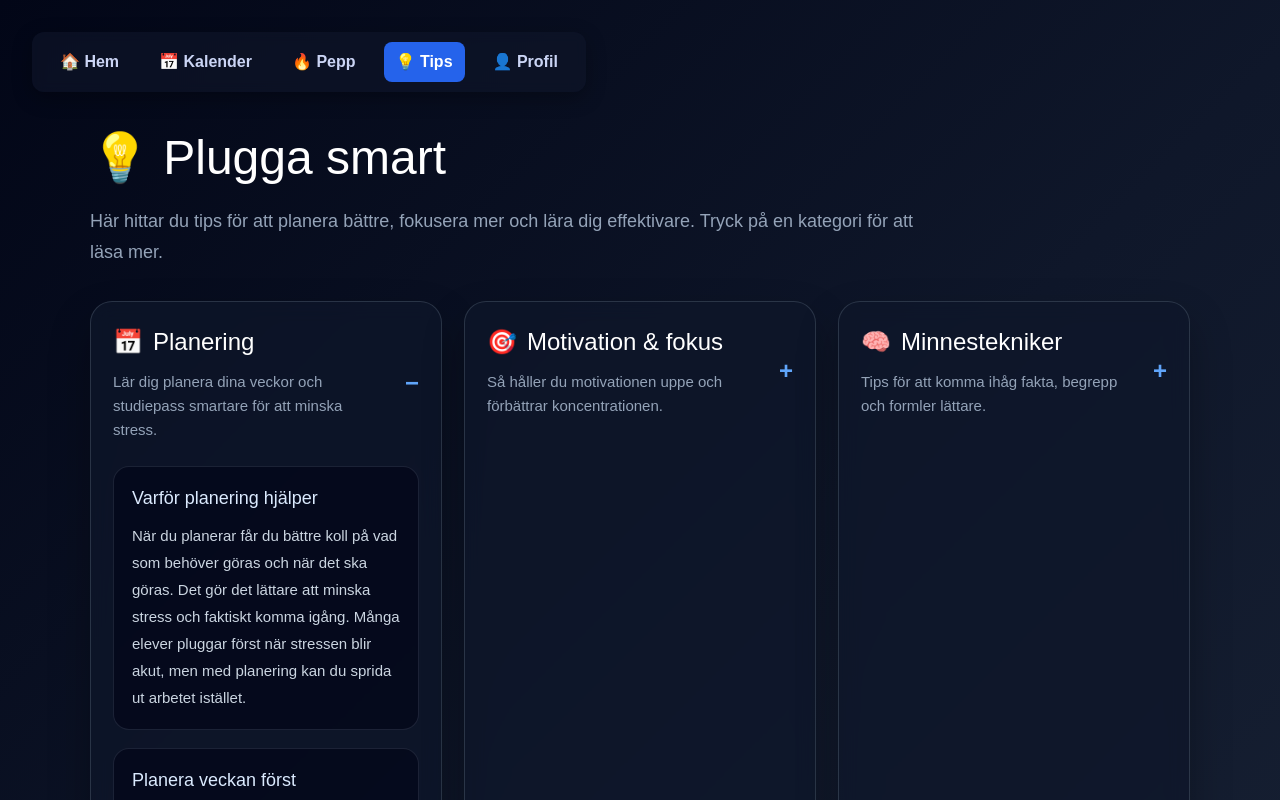
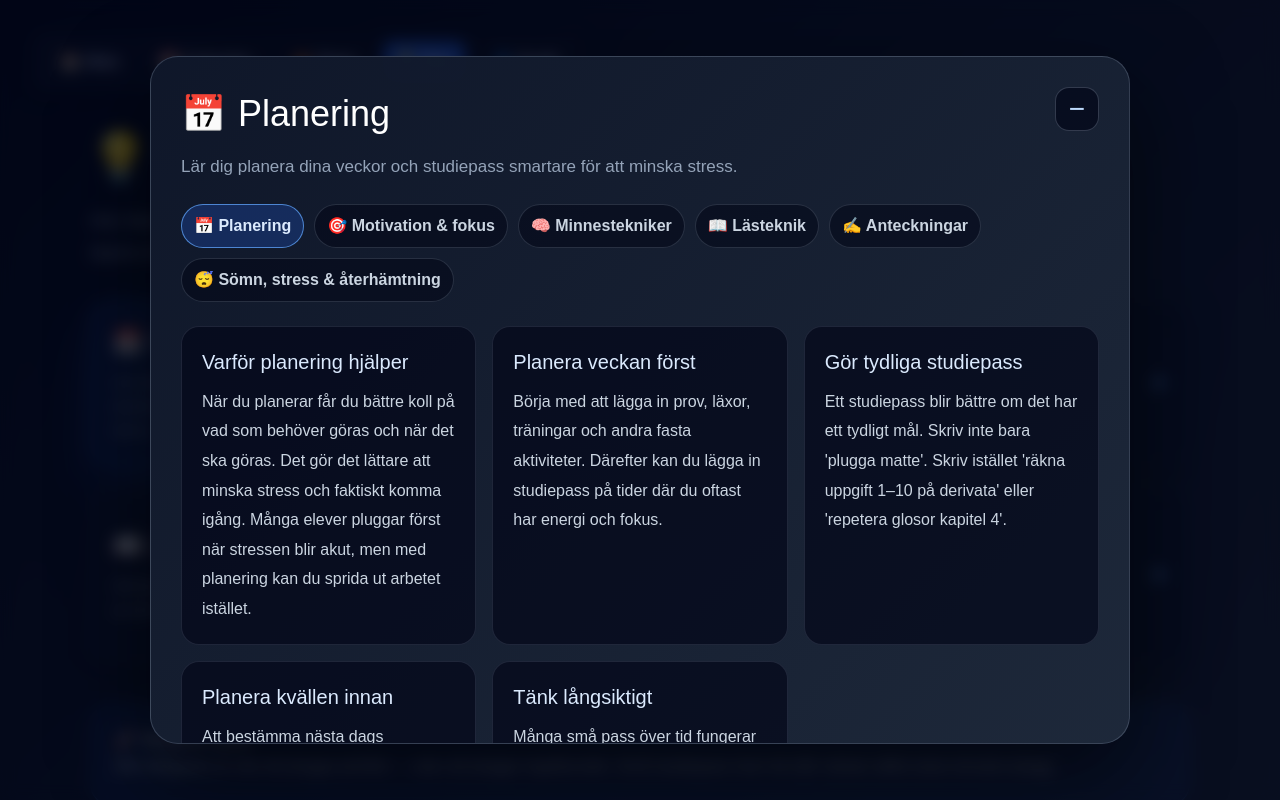
Before and after one commit to augustkroger-droid/Studiecoach, a Next.js app: page /tips in a window 1280 px wide. Both pictures are taken after a click on the button 266 px from the left and 383 px from the top of the page. Shown: the top 800 px of the page. Built offline with nearby package versions, Linux system fonts and the light colour scheme.

Commit message:
Update study tips page

```diff
--- a/app/tips/page.tsx
+++ b/app/tips/page.tsx
@@ -40,8 +40,7 @@ const sections = [
     {
         emoji: "🎯",
         title: "Motivation & fokus",
-    short:
-      "Så håller du motivationen uppe och förbättrar koncentrationen.",
+        short: "Så håller du motivationen uppe och förbättrar koncentrationen.",
         content: [
             {
                 heading: "Motivation kommer inte alltid först",
@@ -73,8 +72,7 @@ const sections = [
     {
         emoji: "🧠",
         title: "Minnestekniker",
-    short:
-      "Tips för att komma ihåg fakta, begrepp och formler lättare.",
+        short: "Tips för att komma ihåg fakta, begrepp och formler lättare.",
         content: [
             {
                 heading: "Förstå först",
@@ -106,8 +104,7 @@ const sections = [
     {
         emoji: "📖",
         title: "Lästeknik",
-    short:
-      "Så läser du effektivare och förstår mer av det du läser.",
+        short: "Så läser du effektivare och förstår mer av det du läser.",
         content: [
             {
                 heading: "Skumma först",
@@ -139,8 +136,7 @@ const sections = [
     {
         emoji: "✍️",
         title: "Anteckningar",
-    short:
-      "Hur du gör anteckningar som faktiskt hjälper dig senare.",
+        short: "Hur du gör anteckningar som faktiskt hjälper dig senare.",
         content: [
             {
                 heading: "Skriv kort och tydligt",
@@ -172,8 +168,7 @@ const sections = [
     {
         emoji: "😴",
         title: "Sömn, stress & återhämtning",
-    short:
-      "Din hjärna fungerar bättre när du tar hand om dig själv.",
+        short: "Din hjärna fungerar bättre när du tar hand om dig själv.",
         content: [
             {
                 heading: "Sömn påverkar allt",
@@ -199,43 +194,35 @@ const sections = [
     },
 ];
 
+type Section = (typeof sections)[number];
+
 function TipCard({
-  emoji,
-  title,
-  short,
-  content,
+    section,
+    active,
+    onOpen,
 }: {
-  emoji: string;
-  title: string;
-  short: string;
-  content: {
-    heading: string;
-    text: string;
-  }[];
+    section: Section;
+    active: boolean;
+    onOpen: () => void;
 }) {
-  const [open, setOpen] = useState(false);
-
     return (
-    <div
+        <button
+            onClick={onOpen}
             style={{
-        background: "rgba(15, 23, 42, 0.72)",
-        border: "1px solid rgba(148, 163, 184, 0.22)",
+                background: active ? "rgba(37, 99, 235, 0.18)" : "rgba(15, 23, 42, 0.72)",
+                border: active
+                    ? "1px solid rgba(96, 165, 250, 0.55)"
+                    : "1px solid rgba(148, 163, 184, 0.22)",
                 borderRadius: "22px",
                 padding: "22px",
-        boxShadow: "0 20px 40px rgba(0,0,0,0.28)",
+                boxShadow: active
+                    ? "0 20px 50px rgba(37,99,235,0.25)"
+                    : "0 20px 40px rgba(0,0,0,0.28)",
                 backdropFilter: "blur(10px)",
-      }}
-    >
-      <button
-        onClick={() => setOpen(!open)}
-        style={{
-          width: "100%",
-          background: "transparent",
-          border: "none",
                 color: "white",
                 textAlign: "left",
                 cursor: "pointer",
-          padding: 0,
+                transition: "0.2s ease",
             }}
         >
             <div
@@ -256,8 +243,8 @@ function TipCard({
                             gap: "10px",
                         }}
                     >
-                <span>{emoji}</span>
-                {title}
+                        <span>{section.emoji}</span>
+                        {section.title}
                     </h2>
 
                     <p
@@ -268,37 +255,162 @@ function TipCard({
                             fontSize: "15px",
                         }}
                     >
-                {short}
+                        {section.short}
                     </p>
                 </div>
 
                 <div
                     style={{
-              fontSize: "24px",
+                        fontSize: "28px",
                         color: "#60a5fa",
                         fontWeight: "bold",
                     }}
                 >
-            {open ? "−" : "+"}
+                    +
                 </div>
             </div>
         </button>
+    );
+}
 
-      {open && (
+function ExpandedTip({
+    section,
+    activeIndex,
+    setActiveIndex,
+    onClose,
+}: {
+    section: Section;
+    activeIndex: number;
+    setActiveIndex: (index: number) => void;
+    onClose: () => void;
+}) {
+    return (
         <div
             style={{
-            marginTop: "24px",
+                position: "fixed",
+                inset: 0,
+                background: "rgba(2, 6, 23, 0.72)",
+                backdropFilter: "blur(8px)",
+                zIndex: 100,
                 display: "flex",
-            flexDirection: "column",
-            gap: "18px",
+                justifyContent: "center",
+                alignItems: "center",
+                padding: "28px",
+                animation: "fadeIn 0.18s ease",
             }}
         >
-          {content.map((item) => (
+            <div
+                style={{
+                    width: "min(980px, 100%)",
+                    maxHeight: "86vh",
+                    overflowY: "auto",
+                    background: "linear-gradient(135deg, rgba(15,23,42,0.98), rgba(30,41,59,0.98))",
+                    border: "1px solid rgba(148, 163, 184, 0.28)",
+                    borderRadius: "28px",
+                    padding: "30px",
+                    boxShadow: "0 35px 90px rgba(0,0,0,0.55)",
+                    transform: "scale(1)",
+                    animation: "popIn 0.18s ease",
+                }}
+            >
+                <div
+                    style={{
+                        display: "flex",
+                        justifyContent: "space-between",
+                        gap: "18px",
+                        alignItems: "flex-start",
+                        marginBottom: "22px",
+                    }}
+                >
+                    <div>
+                        <h2
+                            style={{
+                                margin: 0,
+                                fontSize: "36px",
+                                display: "flex",
+                                alignItems: "center",
+                                gap: "12px",
+                            }}
+                        >
+                            <span>{section.emoji}</span>
+                            {section.title}
+                        </h2>
+
+                        <p
+                            style={{
+                                margin: "12px 0 0",
+                                color: "#94a3b8",
+                                fontSize: "17px",
+                                lineHeight: 1.7,
+                            }}
+                        >
+                            {section.short}
+                        </p>
+                    </div>
+
+                    <button
+                        onClick={onClose}
+                        style={{
+                            minWidth: "44px",
+                            height: "44px",
+                            borderRadius: "14px",
+                            border: "1px solid rgba(148, 163, 184, 0.3)",
+                            background: "rgba(2, 6, 23, 0.7)",
+                            color: "#bfdbfe",
+                            fontSize: "28px",
+                            cursor: "pointer",
+                            lineHeight: "38px",
+                        }}
+                        title="Stäng"
+                    >
+                        −
+                    </button>
+                </div>
+
+                <div
+                    style={{
+                        display: "flex",
+                        flexWrap: "wrap",
+                        gap: "10px",
+                        marginBottom: "24px",
+                    }}
+                >
+                    {sections.map((item, index) => (
+                        <button
+                            key={item.title}
+                            onClick={() => setActiveIndex(index)}
+                            style={{
+                                padding: "9px 12px",
+                                borderRadius: "999px",
+                                border: index === activeIndex
+                                    ? "1px solid rgba(96, 165, 250, 0.75)"
+                                    : "1px solid rgba(148, 163, 184, 0.22)",
+                                background: index === activeIndex
+                                    ? "rgba(37, 99, 235, 0.25)"
+                                    : "rgba(2, 6, 23, 0.55)",
+                                color: index === activeIndex ? "#dbeafe" : "#cbd5e1",
+                                fontWeight: "bold",
+                                cursor: "pointer",
+                            }}
+                        >
+                            {item.emoji} {item.title}
+                        </button>
+                    ))}
+                </div>
+
+                <div
+                    style={{
+                        display: "grid",
+                        gridTemplateColumns: "repeat(auto-fit, minmax(260px, 1fr))",
+                        gap: "16px",
+                    }}
+                >
+                    {section.content.map((item) => (
                         <div
                             key={item.heading}
                             style={{
-                padding: "18px",
-                borderRadius: "16px",
+                                padding: "20px",
+                                borderRadius: "18px",
                                 background: "rgba(2, 6, 23, 0.65)",
                                 border: "1px solid rgba(148, 163, 184, 0.16)",
                             }}
@@ -308,7 +420,7 @@ function TipCard({
                                     margin: 0,
                                     marginBottom: "10px",
                                     color: "#dbeafe",
-                  fontSize: "18px",
+                                    fontSize: "20px",
                                 }}
                             >
                                 {item.heading}
@@ -318,8 +430,8 @@ function TipCard({
                                 style={{
                                     margin: 0,
                                     color: "#cbd5e1",
-                  lineHeight: 1.8,
-                  fontSize: "15px",
+                                    lineHeight: 1.85,
+                                    fontSize: "16px",
                                 }}
                             >
                                 {item.text}
@@ -327,12 +439,15 @@ function TipCard({
                         </div>
                     ))}
                 </div>
-      )}
+            </div>
         </div>
     );
 }
 
 export default function TipsPage() {
+    const [activeIndex, setActiveIndex] = useState<number | null>(null);
+    const activeSection = activeIndex === null ? null : sections[activeIndex];
+
     return (
         <main
             style={{
@@ -345,6 +460,18 @@ export default function TipsPage() {
                 color: "white",
             }}
         >
+            <style>{`
+        @keyframes fadeIn {
+          from { opacity: 0; }
+          to { opacity: 1; }
+        }
+
+        @keyframes popIn {
+          from { opacity: 0; transform: scale(0.96) translateY(10px); }
+          to { opacity: 1; transform: scale(1) translateY(0); }
+        }
+      `}</style>
+
             <NavBar />
 
             <div style={{ maxWidth: "1100px", margin: "0 auto" }}>
@@ -367,7 +494,7 @@ export default function TipsPage() {
                         }}
                     >
                         Här hittar du tips för att planera bättre, fokusera mer och
-            lära dig effektivare. Tryck på en kategori för att läsa mer.
+                        lära dig effektivare. Tryck på en kategori för att öppna den stort.
                     </p>
                 </div>
 
@@ -378,8 +505,13 @@ export default function TipsPage() {
                         gap: "22px",
                     }}
                 >
-          {sections.map((section) => (
-            <TipCard key={section.title} {...section} />
+                    {sections.map((section, index) => (
+                        <TipCard
+                            key={section.title}
+                            section={section}
+                            active={activeIndex === index}
+                            onOpen={() => setActiveIndex(index)}
+                        />
                     ))}
                 </div>
 
@@ -415,9 +547,18 @@ export default function TipsPage() {
                     }}
                 >
                     Inspirerad av material om studieteknik och planering från
-          Studieverkstad vid Umeå universitet. fileciteturn0file0L1-L15
+                    Studieverkstad vid Umeå universitet.
                 </p>
             </div>
+
+            {activeSection && activeIndex !== null && (
+                <ExpandedTip
+                    section={activeSection}
+                    activeIndex={activeIndex}
+                    setActiveIndex={setActiveIndex}
+                    onClose={() => setActiveIndex(null)}
+                />
+            )}
         </main>
     );
 }
```
Lines whose indentation alone changed are shown as unchanged.
